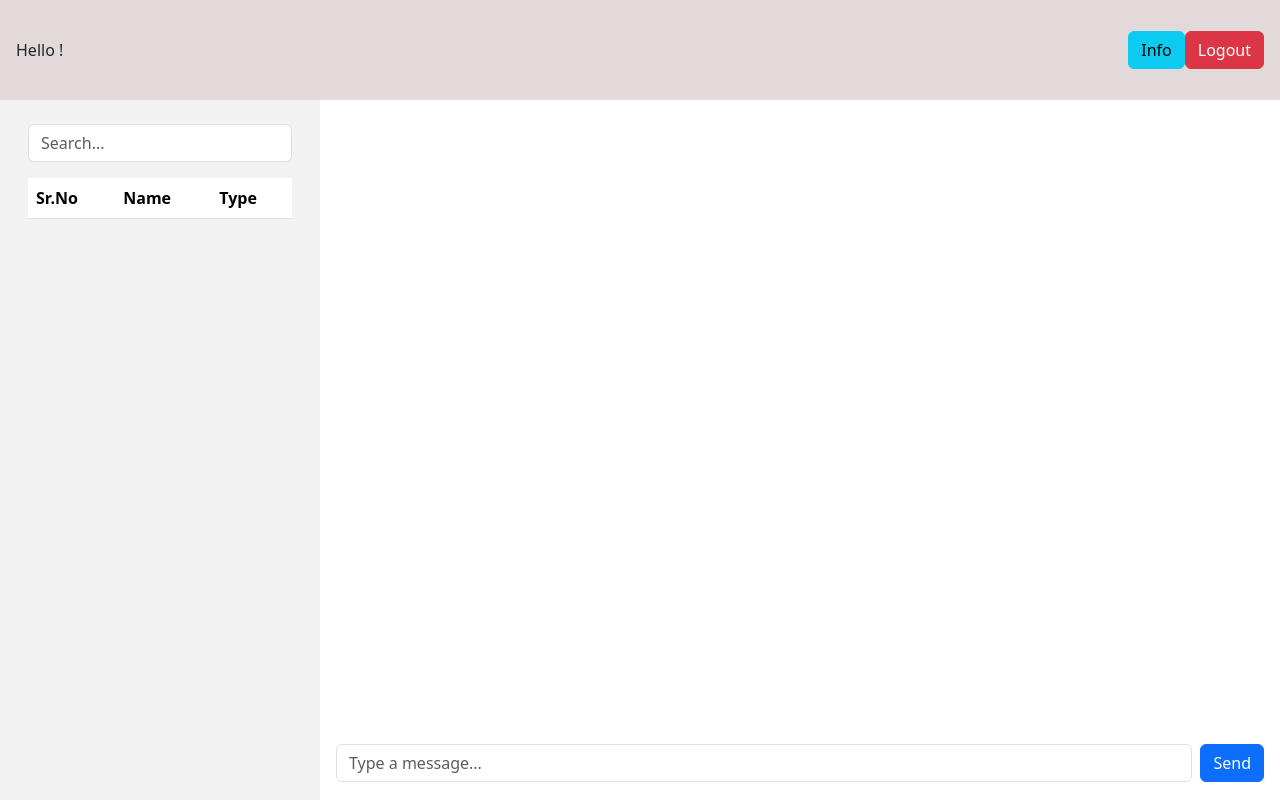
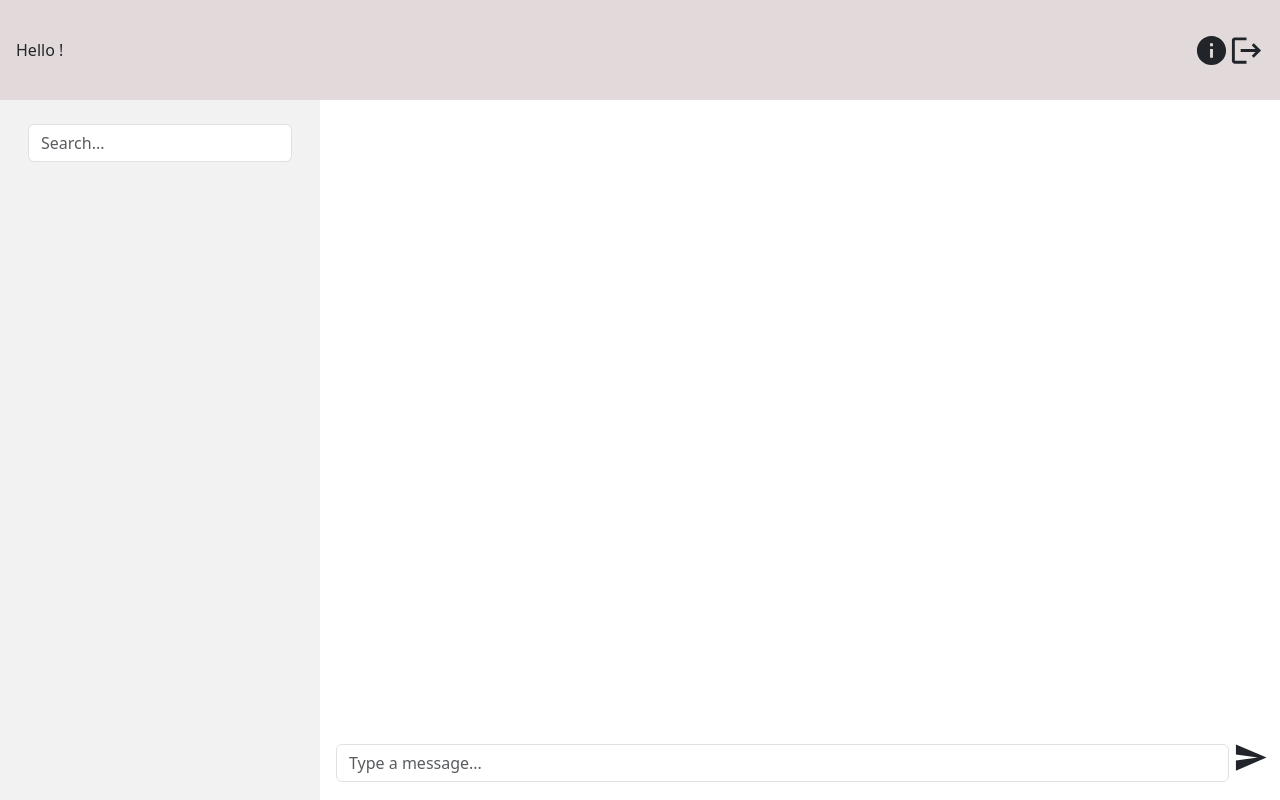
Before and after one commit to rushikeshmachale/company-group-discussion-frontend, a React (Create React App) app: page /user/dashboard in a window 1280 px wide. Built offline with nearby package versions, Linux system fonts and the light colour scheme; the HTML template or start-up script is replaced by a standard one.

Commit message:
Icons Added

```diff
--- a/src/components/DashBoard.js
+++ b/src/components/DashBoard.js
@@ -1,9 +1,13 @@
 import React, { useEffect, useState } from "react";
 import Cookies from "js-cookie";
 import {  useNavigate } from "react-router-dom";
-import ClearIcon from '@mui/icons-material/Clear';
+import InfoIcon from '@mui/icons-material/Info';
+import UpdateIcon from '@mui/icons-material/Update';
+import LogoutIcon from '@mui/icons-material/Logout';
 import MyGroupService from "../services/MyGroupService";
 import MessageService from "../services/MessageService";
+import SendIcon from '@mui/icons-material/Send';
+import DeleteIcon from '@mui/icons-material/Delete';
 
 const DashBoard = () => {
   const [employee, setEmployee] = useState('');
@@ -125,9 +129,26 @@ const DashBoard = () => {
             <div className="w-75 text-left d-flex align-items-center justify-content-between">
               <span className="fw-bold">{groupName}</span>
               <div>
-                <button className="btn btn-info" onClick={()=>handleInfoClick(selectedGroup)}>Info</button>
-                <button className="btn btn-success m-2" onClick={handleUpdate} >Update</button>
-                <button className="btn btn-danger " onClick={handleLogout} >Logout</button>
+              <InfoIcon
+            className="icon-button"
+            fontSize="large"
+            onClick={() => handleInfoClick(selectedGroup)}
+             />
+              <UpdateIcon
+            className="icon-button"
+            fontSize="large"
+            onClick={handleUpdate}
+          />
+
+          <LogoutIcon
+            className="icon-button"
+            fontSize="large"
+            onClick={handleLogout}
+          />
+
+                {/* <button className="btn btn-info" onClick={()=>handleInfoClick(selectedGroup)}>Info</button> */}
+                {/* <button className="btn btn-success m-2" onClick={handleUpdate} >Update</button>
+                <button className="btn btn-danger " onClick={handleLogout} >Logout</button> */}
               </div>
             </div>
           </div>
@@ -142,13 +163,7 @@ const DashBoard = () => {
                   onChange={handleSearch}
                 />
                 <table className="table table-hover">
-                  <thead>
-                    <tr>
-                      <th>Sr.No</th>
-                      <th>Name</th>
-                      <th>Type</th>
-                    </tr>
-                  </thead>
+
                   <tbody>
                     {filteredGroups.map((group, index) => (
                       <tr
@@ -156,7 +171,7 @@ const DashBoard = () => {
                         onClick={() => handleGroupClick(group)}
                         className={selectedGroup && selectedGroup.id === group.id ? 'table-success' : ''}
                       >
-                        <td>{index + 1}</td>
+
                         <td>{group.name}</td>
                         <td>{group.type}</td>
                       </tr>
@@ -176,7 +191,7 @@ const DashBoard = () => {
                       <div className="message-info d-flex  mb-1">
                         <span className="message-sender fw-bold me-2">{message.employee.id === employee.id ? 'You' : message.employee.username}</span>
                         <span className="message-timestamp text-muted me-5 ms-4">{new Date(message.localDateTime).toLocaleString()}</span>
-                        <span><ClearIcon fontSize="small" className="me-2" onClick={()=>handleDeleteMessage(message.id)}></ClearIcon></span>
+                         <DeleteIcon style={{ fontSize: '16px', color: 'red' } }onClick={()=>handleDeleteMessage(message.id)}></DeleteIcon>
                       </div>
                       <div className="message-text">
                         {message.text}
@@ -196,9 +211,11 @@ const DashBoard = () => {
                 value={messageInput}
                 onChange={(e) => setMessageInput(e.target.value)}
               />
-              <button className="btn btn-primary m-1" onClick={handleSend}>
-                Send
-              </button>
+              <SendIcon
+          className="icon-button"
+          fontSize="large"
+          onClick={handleSend}
+        />
             </div>
           </div>
         </div>
--- a/src/components/Info.js
+++ b/src/components/Info.js
@@ -127,9 +127,9 @@ const Info = () => {
                         <td>{employee.username}</td>
                         <td>{employee.role}</td>
                         <td>
-                          <button onClick={() => deleteEmployee(employee.id)}>
-                            <DeleteIcon style={{ fontSize: '16px', color: 'red' }} />
-                          </button>
+                          <DeleteIcon style={{ fontSize: '16px', color: 'red' }
+                        } onClick={() => deleteEmployee(employee.id)} />
+
                         </td>
                       </tr>
                     ))}
--- a/src/components/Login.js
+++ b/src/components/Login.js
@@ -97,6 +97,7 @@ const Login = () => {
                   onChange={handlePasswordChange}
                 />
               </div>
+
               <button type="submit" className="btn btn-primary">
                 Login
               </button>
--- a/src/components/UserDashBoard.js
+++ b/src/components/UserDashBoard.js
@@ -4,6 +4,11 @@ import {  useNavigate } from "react-router-dom";
 import GroupEmployeeService from "../services/GroupEmployeeService";
 import MessageService from "../services/MessageService";
 import ClearIcon from '@mui/icons-material/Clear';
+import LogoutIcon from '@mui/icons-material/Logout';
+import SendIcon from '@mui/icons-material/Send';
+import DeleteIcon from '@mui/icons-material/Delete';
+import InfoIcon from '@mui/icons-material/Info';
+
 
 
 
@@ -123,8 +128,13 @@ const DashBoard = () => {
                 <span>{groupName}</span>
             <div>
 
-            <button className="btn btn-info" onClick={()=>handleInfoClick(selectedGroup)}>Info</button>
-               <button className="btn btn-danger " onClick={handleLogout} >Logout</button>
+            <InfoIcon
+            className="icon-button"
+            fontSize="large" onClick={()=>handleInfoClick(selectedGroup)}/>
+
+            <LogoutIcon
+            className="icon-button"
+            fontSize="large" onClick={handleLogout} />
 
             </div>
             </div>
@@ -138,19 +148,11 @@ const DashBoard = () => {
     <div>
       <input type="text" className="form-control mb-3" placeholder="Search..." />
       <table className="table table-hover">
-        <thead>
-          <tr>
-            <th>Sr.No</th>
-            <th>Name</th>
-            <th>Type</th>
-
-          </tr>
-        </thead>
-        <tbody>
+       <tbody>
           {groups.map((group) => (
             <tr key={group.id} onClick={() => handleGroupClick(group)}
             className={selectedGroup && selectedGroup.id === group.id ? 'table-success' : ''}>
-              <td>{group.id}</td>
+
               <td >{group.name}</td>
               <td>{group.type}</td>
 
@@ -174,7 +176,7 @@ const DashBoard = () => {
               <span className="message-sender fw-bold">{message.employee.id === employee.id ? 'You' : message.employee.username}</span>
               <span className="message-timestamp text-muted">{new Date(message.localDateTime).toLocaleString()}</span>
               { message.employee.id === employee.id  &&(
-                <ClearIcon onClick={()=> handleDeleteMessage(message.id)}></ClearIcon>)
+               <DeleteIcon style={{ fontSize: '16px', color: 'red' } } onClick={()=> handleDeleteMessage(message.id)}></DeleteIcon>)
               }
 
 
@@ -201,9 +203,10 @@ const DashBoard = () => {
             value={messageInput}
             onChange={(e) => setMessageInput(e.target.value)}
           />
-          <button className="btn btn-primary m-1" onClick={handleSend}>
-            Send
-          </button>
+        <SendIcon
+          className="icon-button"
+          fontSize="large" onClick={handleSend}/>
+
                 </div>
             </div>
 
```
